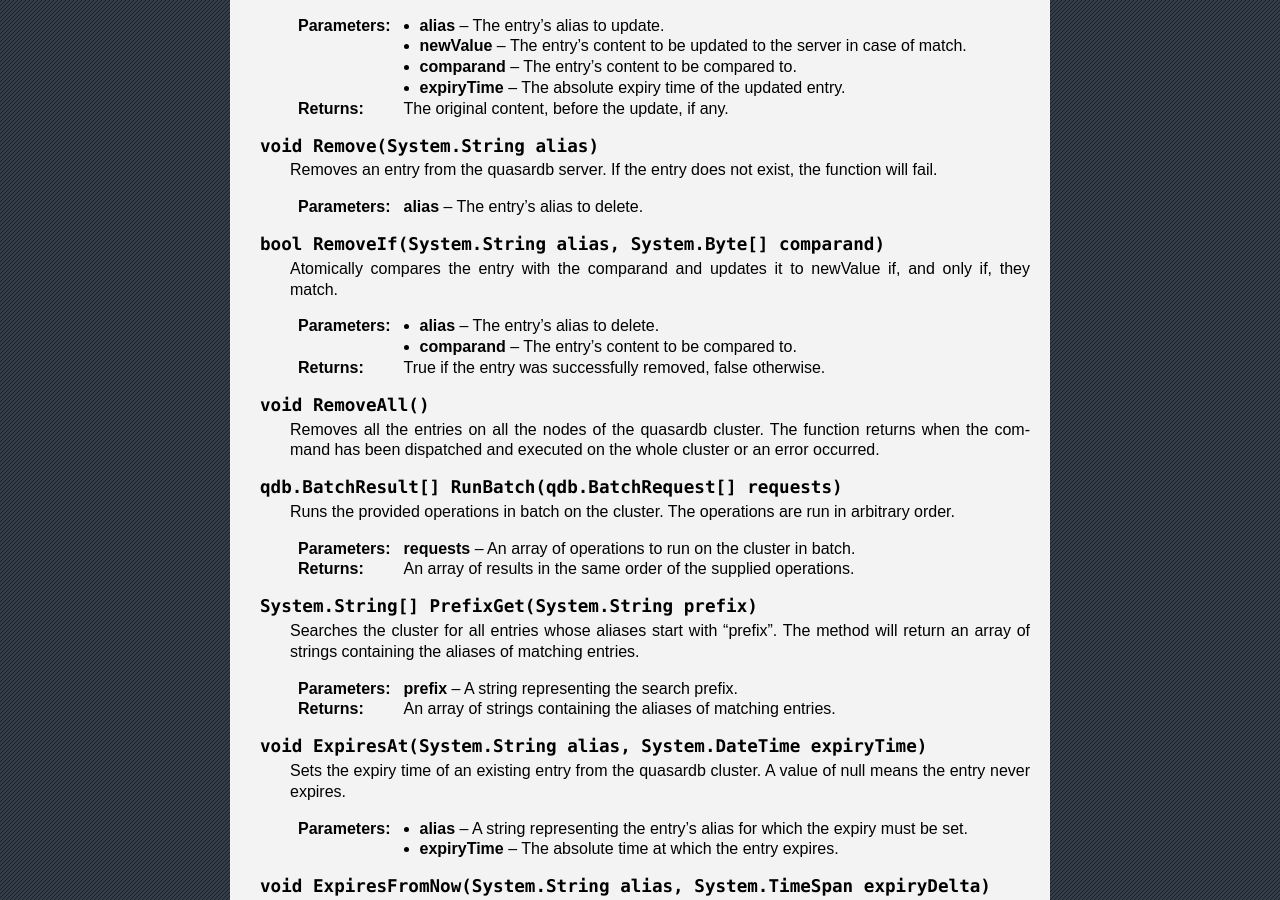
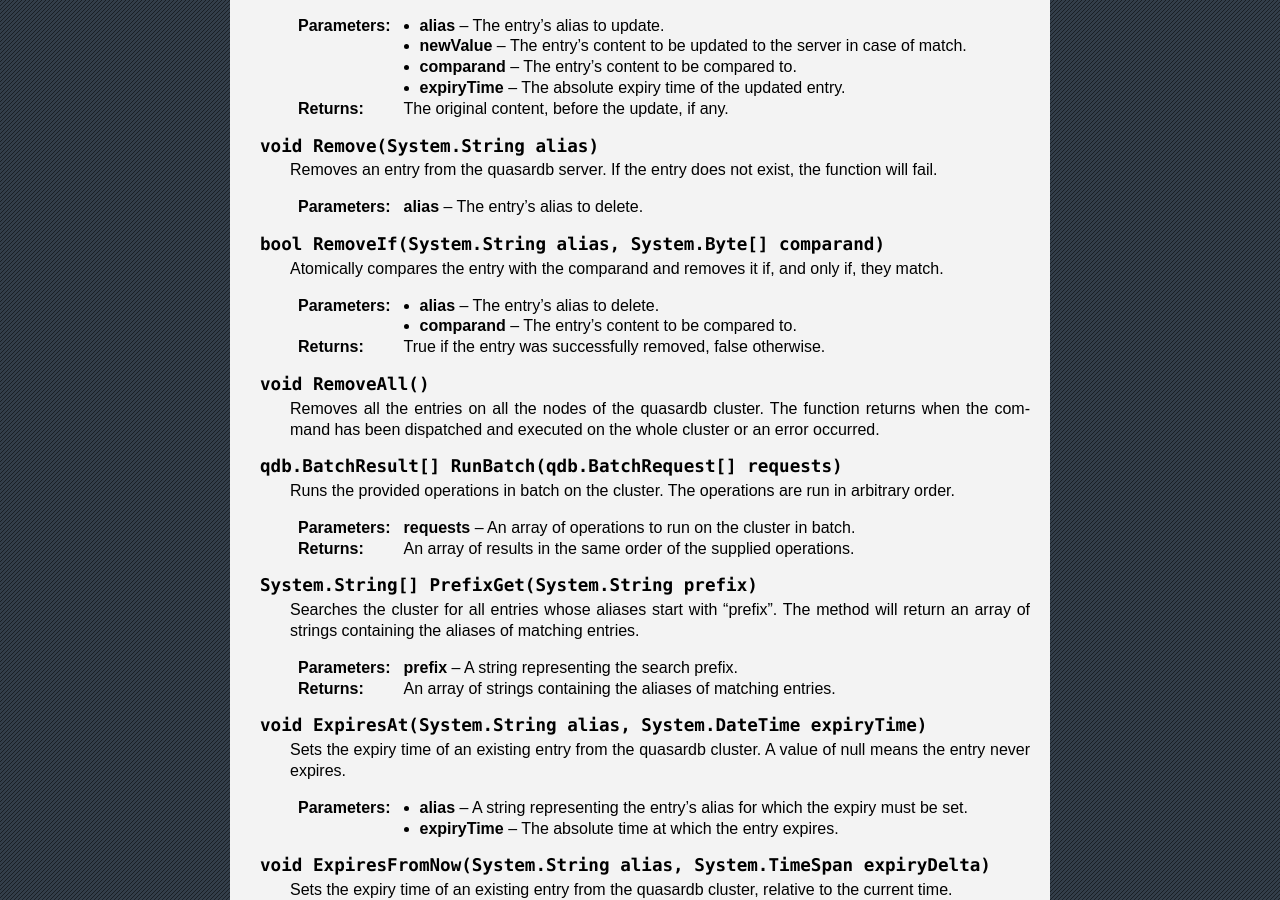
Before and after one commit to iltommi/qdb-documentation, a Sphinx documentation site: the page built from source/api/net.rst, in a window 1280 px wide and 900 px high, scrolled down 5352 px. Built offline with Sphinx 7.4.7, drawn with Linux system fonts in a browser that asks for light colours.

Commit message:
Fix typo in net.rst.

```diff
--- a/source/api/net.rst
+++ b/source/api/net.rst
@@ -328,7 +328,7 @@ All classes and instance methods reside in the 'qdb' namespace.
     .. _csharp_handle_remove_if:
     .. function:: bool RemoveIf(System.String alias, System.Byte[] comparand)
 
-        Atomically compares the entry with the comparand and updates it to newValue if, and only if, they match.
+        Atomically compares the entry with the comparand and removes it if, and only if, they match.
 
         :param alias: The entry's alias to delete.
         :param comparand: The entry's content to be compared to.
```
